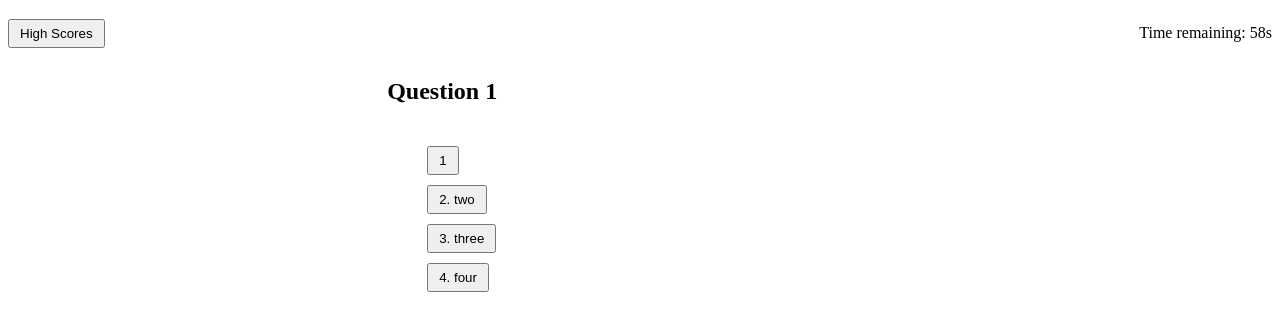
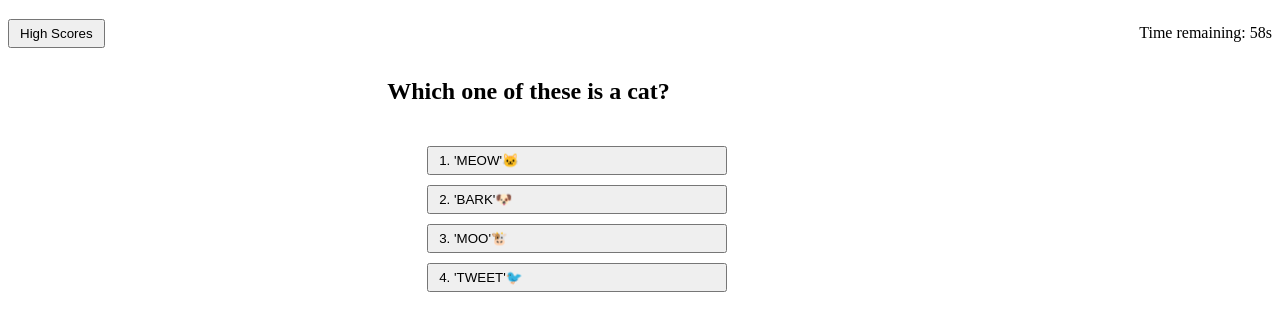
Before and after one commit to TwixmixyJanet/code-quiz, a plain HTML site: page index.html in a window 1280 px wide. Both pictures are taken after a click on the button "Start Quiz". Drawn offline with Linux system fonts and the light colour scheme.

Commit message:
Filling out the questions and answers content

```diff
--- a/assets/css/style.css
+++ b/assets/css/style.css
@@ -36,6 +36,11 @@ button {
     padding: 5px 10px;
 }
 
+.options {
+    width: 300px;
+    text-align: left;
+}
+
 button:hover {
     background-color: purple;
     color: azure;
--- a/assets/js/script.js
+++ b/assets/js/script.js
@@ -60,28 +60,28 @@ var questionPlacement = 1;
 // QUESTIONS for the quiz, the array they are being pulled from.
 var questionArr = [
     {
-        question: "Question 1",
-        options: ["1", "2. two", "3. three", "4. four"],
+        question: "Which one of these is a cat?",
+        options: ["1. 'MEOW'🐱", "2. 'BARK'🐶", "3. 'MOO'🐮", "4. 'TWEET'🐦"],
         answer: "1"
     },
     {
-        question: "Question 2",
-        options: ["1", "2. two", "3. three", "4. four"],
-        answer: "1"
+        question: "How many seconds was this quiz when it began?",
+        options: ["1. 12,000", "2. 60", "3. 3", "4. -40"],
+        answer: "2"
     },
     {
-        question: "Question 3",
-        options: ["1", "2. two", "3. three", "4. four"],
-        answer: "1"
+        question: "What is an iPhone?",
+        options: ["1. CAT", "2. DOG", "3. A smartphone made by Apple that combines a computer, iPod, digital camera, and cellular phone into one device.", "4. COW"],
+        answer: "3"
     },
     {
-        question: "Question 4",
-        options: ["1", "2. two", "3. three", "4. four"],
-        answer: "1"
+        question: "Why is there a leap day?",
+        options: ["1. Because jumping is fun!", "2. Sometimes there are conclusions and you just have to leap to them.", "3. FROG", "4. The Earth's orbit around the sun actually takes around 365.25 days - there is an extra one-fourth day. Thus, to align the calendar year and the solar year, we decided to add one day every four years. This is because 0.25 days taken four times (for four years) would add up to a full day."],
+        answer: "4"
     },
     {
-        question: "Question 5",
-        options: ["1", "2. two", "3. three", "4. four"],
+        question: "Why is the sky blue?",
+        options: ["1. The scattering caused by these tiny air molecules (known as Rayleigh scattering) increases as the wavelength of light decreases. Violet and blue light have the shortest wavelengths and red light has the longest. Therefore, blue light is scattered more than red light and the sky appears blue during the day.", "2. Someone painted it to be that way.", "3. Because we, as humans, get easily upset and blue is calming.", "4. Because it wanted to match the ocean."],
         answer: "1"
     }
 ];
```
